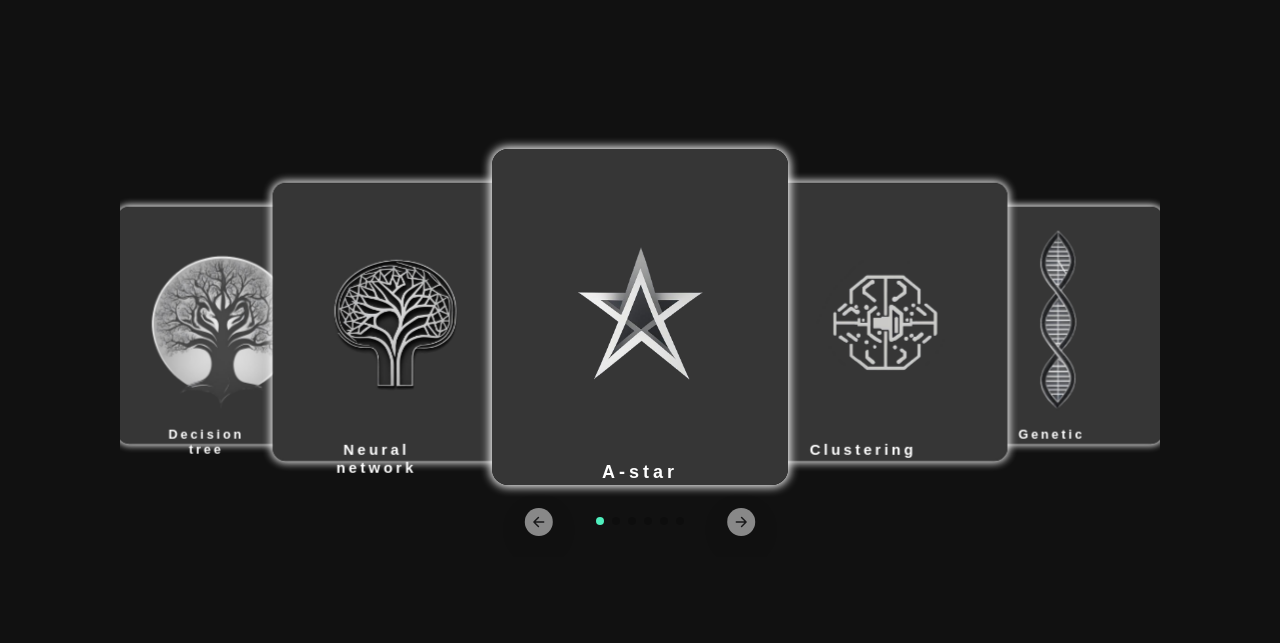
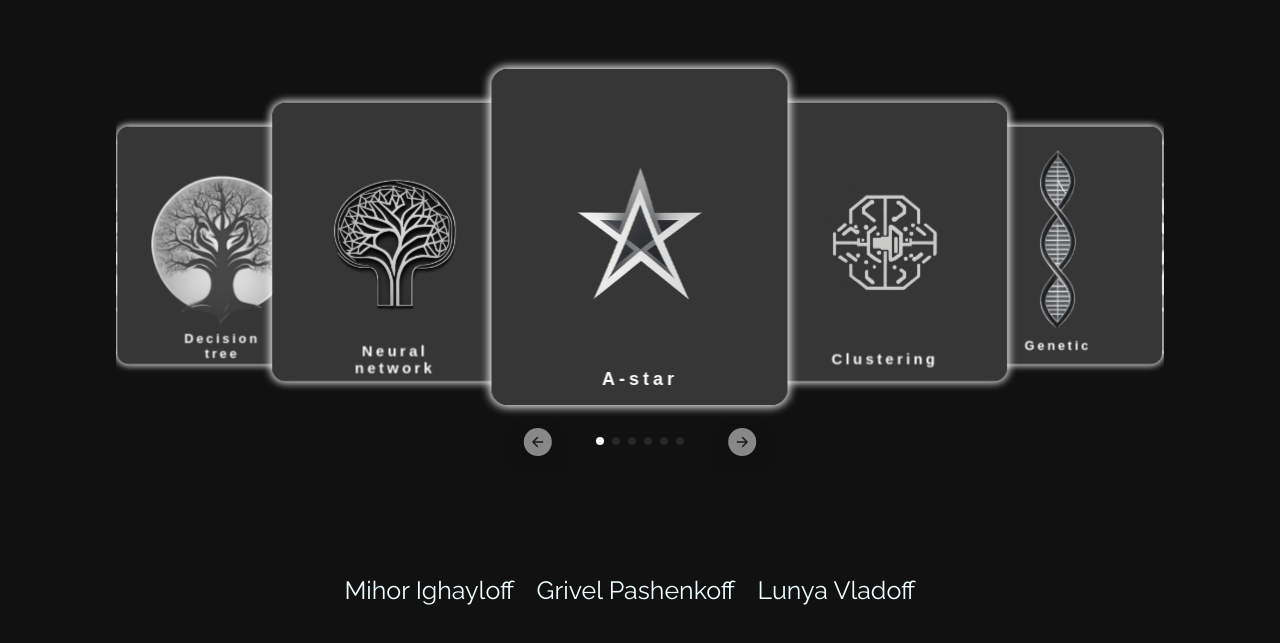
Before and after one commit to VLsoft-eng/HITS-Web-dev, a plain HTML site: page home/home.html in a window 1280 px wide. Shown: the part 203-846 px from the top of the page. After the commit the page ends 808 px from the top, so only its background shows below. Drawn offline with nearby package versions, Linux system fonts and the light colour scheme.

Commit message:
fixed home-page (swapper) and add contacts

```diff
--- a/home/home-app.css
+++ b/home/home-app.css
@@ -6,7 +6,7 @@ body {
 }
 
 #header{
-    height: 30vh;
+    height: 20vh;
     display: flex;
     justify-content: center;
     align-items: center;
@@ -49,13 +49,15 @@ body {
         background-position: right top;
     }
 }
+
 h1{
     color: azure;
     font-size: 50px;
 }
 
 button{
-    padding: 25px 30px;
+    width: 150px;
+    height: 45px;
     background-color: rgba(17, 17, 17, 0);
     color: #03e9f4;
     font-weight: bold;
@@ -66,15 +68,51 @@ button{
     overflow: hidden;
     transition: 0.5s;
     cursor: pointer;
-    margin-left: 35px;
+    left: 50%;
+    right: 50%;
+    transform: translateX(-50%);
 }
 
 button:hover{
     background: #03e9f4;
-    opacity: 100;
+    opacity: 1;
     color: #050801;
     box-shadow: 0 0 5px #03e9f4,
     0 0 25px #03e9f4,
     0 0 50px #03e9f4,
-    0 0 200px #03e9f4;
+    0 0 65px #03e9f4;
 }
+
+#contactsGroup{
+    display: flex;
+    justify-content: center;
+    align-items: center;
+    font-family: 'Raleway', sans-serif;
+    font-size: 25px;
+}
+
+a{
+    outline: none;
+    text-decoration: none;
+    padding: 2px 1px 0;
+}
+
+a:link{
+    margin-right: 20px;
+    color: azure;
+}
+
+a:visited {
+    color: azure;
+}
+
+a:hover {
+    background: #c5ef05;
+    opacity: 100;
+    color: #050801;
+    border-radius: 5px;
+    box-shadow: 0 0 5px #8eff00,
+    0 0 25px #6ff403,
+    0 0 50px #0fa80a,
+    0 0 200px #2c6700;
+}
--- a/home/home.html
+++ b/home/home.html
@@ -6,7 +6,6 @@
     <link rel="stylesheet" href="home-app.css">
     <link rel="stylesheet" href="../libs/swiper/swiper.min.css" />
     <link rel="stylesheet" href="swapper.css">
-
 </head>
 
 <body>
@@ -120,6 +119,12 @@
         </div>
     </section>
 
+    <div id="contactsGroup">
+        <a href="https://vk.com/sxslol">Mihor Ighayloff</a>
+        <a href="https://vk.com/volchishe6">Grivel Pashenkoff</a>
+        <a href="https://vk.com/xcuzme1">Lunya Vladoff</a>
+    </div>
+
     <script type="module" src="https://unpkg.com/ionicons@5.5.2/dist/ionicons/ionicons.esm.js"></script>
     <script nomodule src="https://unpkg.com/ionicons@5.5.2/dist/ionicons/ionicons.js"></script>
     <script src="../libs/swiper/swiper.min.js"></script>
--- a/home/swapper.css
+++ b/home/swapper.css
@@ -10,7 +10,7 @@
 }
 
 :root {
-    --primary: #4fefbd;
+    --primary: #ffffff;
     --white: #ffffff;
     --bg: #f5f5f5;
 }
@@ -41,7 +41,7 @@ html {
 
 .container{
     margin: 0 auto;
-    max-width: 140rem;
+    max-width: 140.9rem;
     padding: 5rem;
 }
 
@@ -77,15 +77,14 @@ html {
     height: 42rem;
     border-radius: 2rem;
     object-fit: cover;
-    box-shadow: 0px 0px 10px 2px #ffffff;
+    box-shadow: 0 0 10px 2px #ffffff;
 }
 
 .algorithms-slide .algorithms-slide-content{
-    position: absolute;
     left: 0;
     top: 0;
     right: 0;
-    bottom: 0;
+    bottom: 100%;
 }
 
 .algorithms-slide-content .algorithm-name {
@@ -153,6 +152,7 @@ html {
 
 .algorithms-slider-control .swiper-pagination .swiper-pagination-bullet{
     filter: drop-shadow(0px 8px 24px rgba(18,28,53,0.1));
+    background: gray;
 }
 
 .algorithms-slider-control .swiper-pagination .swiper-pagination-bullet-active{
```
